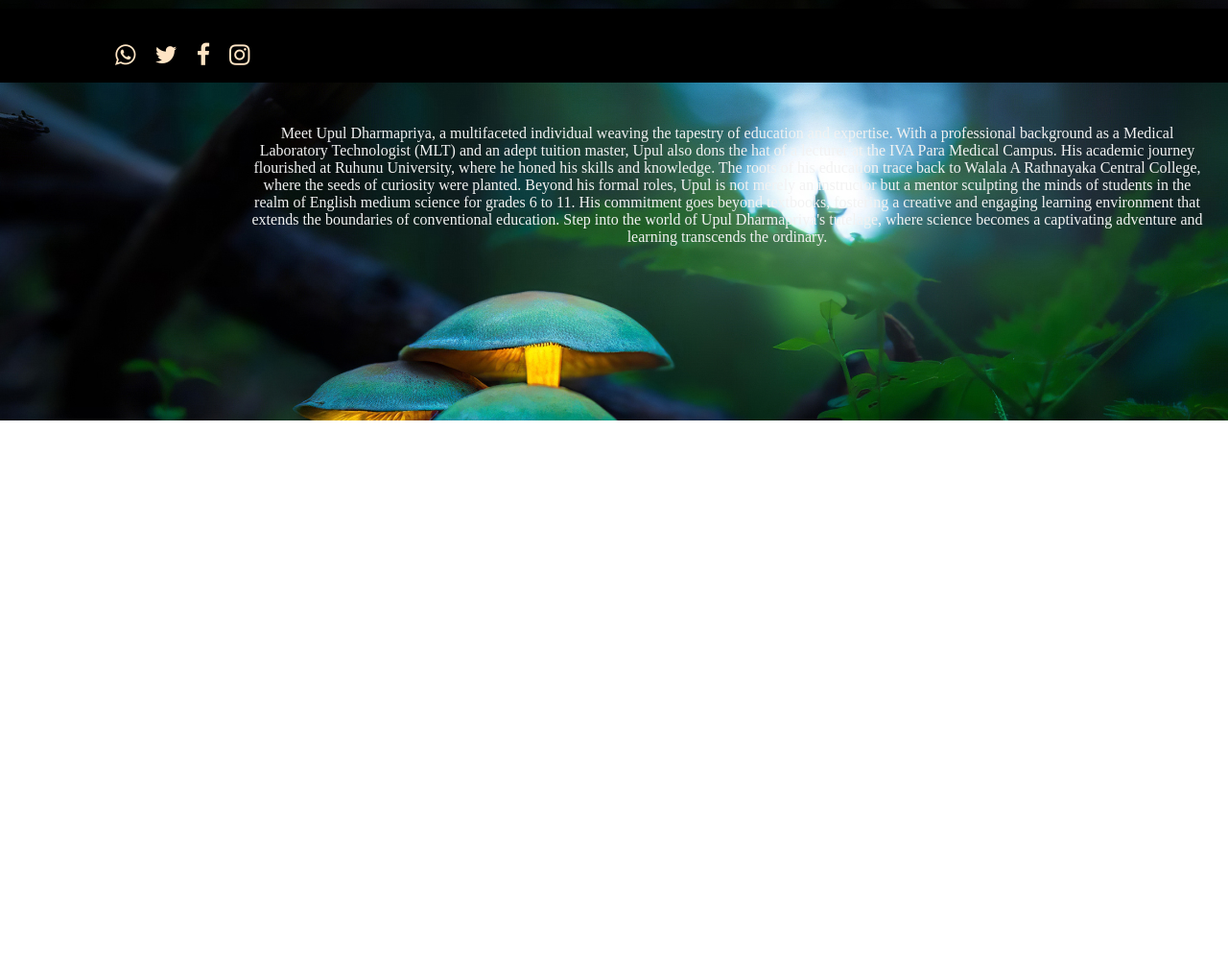
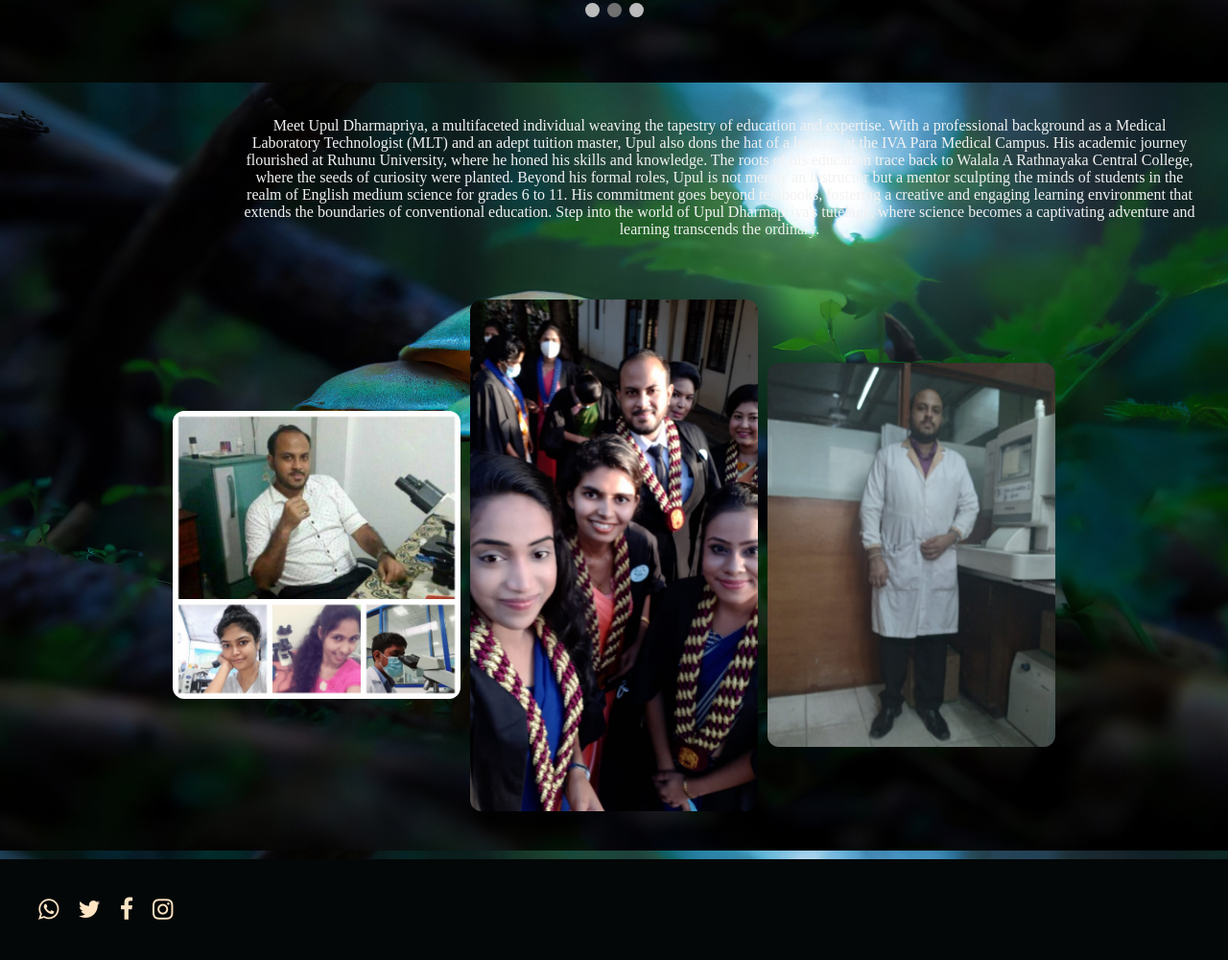
Before and after one commit to LumbiniChathurani/hndtution, a website built with Vite: page pages/biography/biography.html in a window 1280 px wide. Shown: the part 714-1714 px from the top of the page at 96% size. Before the commit the page ends 1152 px from the top, so only its background shows below. Built offline with nearby package versions, Linux system fonts and the light colour scheme.

```diff
--- a/pages/biography/biography.html
+++ b/pages/biography/biography.html
@@ -101,7 +101,7 @@
         setTimeout(showSlides, 4000);
       }
     </script>
-       <div class="footer">
+       <!--<div class="footer">
         <p>
           <ul class="media">
             <li><a href=" https://www.whatsapp.com/"> <i class="fa fa-whatsapp" aria-hidden="true"></i></a></li>
@@ -110,6 +110,23 @@
             <li><a href=" https://www.instagram.com/ "> <i class="fa fa-instagram" aria-hidden="true"></i></a></li>
           </ul>
         </p>
+      </div>-->
+
+      <div class="picture">
+          <div><img src="/pages/upul4.jfif" alt="teacher" style="" class="zoom"></div>
+          <div><img src="/pages/upul5.jfif" alt="teacher" style="" class="zoom"></div>
+          <div><img src="/pages/upul6.jfif" alt="teacher" style="" class="zoom"></div>
       </div>
+
+      <footer>
+        <p>
+          <ul class="media">
+            <li><a href="https://www.whatsapp.com/ "> <i class="fa fa-whatsapp" aria-hidden="true"></i></a></li>
+            <li><a href="https://twitter.com/login?lang=en "> <i class="fa fa-twitter" aria-hidden="true"></i></a></li>
+            <li><a href="https://www.facebook.com/ "> <i class="fa fa-facebook" aria-hidden="true"></i></a></li>
+            <li><a href="https://www.instagram.com/ "> <i class="fa fa-instagram" aria-hidden="true"></i></a></li>
+          </ul>
+        </p>
+      </footer>
   </body>
 </html>
--- a/pages/biography/style.css
+++ b/pages/biography/style.css
@@ -1,3 +1,9 @@
+* {
+  box-sizing: border-box;
+  padding: 0px;
+  margin: 0px;
+}
+
 .top-barstyle {
   display: flex;
   background-color: rgb(255, 252, 252);
@@ -77,7 +83,7 @@
   margin-top: 100px;
   margin-right: 50px;
   text-align: center;
-  height: 300px;
+  margin-bottom: 64px;
   align-items: center
 }
 .container2-child2 {
@@ -167,7 +173,7 @@
   object-fit: cover;
   aspect-ratio: 16/9;
 }
-.footer {
+/*.footer {
   position: fixed;
   left: 0;
   bottom: 0;
@@ -189,7 +195,7 @@
 }
 .media li a:hover {
   color: yellow;
-}
+}*/
 
 .gallery {
   margin: 5px;
@@ -206,3 +212,49 @@
   width: 100%;
   height: auto;
 }
+
+footer {
+  background-color: rgb(4, 7, 7);
+  height: auto;
+}
+
+
+.media {
+  padding: 40px;
+  list-style-type: none;
+  display: flex;
+  gap: 20px;
+}
+.media li a {
+  text-decoration: none;
+  color: bisque;
+  font-size: 25px;
+}
+.media li a:hover {
+  color: rgb(255, 47, 0);
+}
+
+.picture {
+  display: flex;
+  flex-wrap: wrap;
+  justify-content: center;
+  align-items: center;
+  gap: 10px;
+  margin-bottom: 50px;
+}
+
+.picture img  {
+  border-radius: 12px;
+  max-width: 300px;
+
+}
+
+.zoom {
+  transition: transform .2s;
+ }
+
+ .zoom:hover {
+   -ms-transform: scale(1.05);
+   -webkit-transform: scale(1.05);
+   transform: scale(1.05);
+ }
--- a/pages/classdetails/style.css
+++ b/pages/classdetails/style.css
@@ -1,3 +1,9 @@
+* {
+  box-sizing: border-box;
+  padding: 0px;
+  margin: 0px;
+}
+
 .top-barstyle {
   display: flex;
   background-color: rgb(255, 252, 252);
@@ -202,7 +208,7 @@
   margin: 50px;
 }
 
-.footer {
+/*.footer {
   position: fixed;
   left: 0;
   bottom: 0;
@@ -210,7 +216,7 @@
   background-color: black;
   color: aliceblue;
   text-align: center;
-}
+}*/
 
 .location-text {
   color: rgb(10, 10, 107);
@@ -233,14 +239,14 @@
   display: flex;
   gap: 20px;
 }
-.media li a {
+/*.media li a {
   text-decoration: none;
   color: bisque;
   font-size: 25px;
 }
 .media li a:hover {
   color: yellow;
-}
+}*/
 .button {
   background-color: #7b04aa;
   border: none;
@@ -275,3 +281,24 @@
   -webkit-transform: scale(1.01);
   transform: scale(1.01);
 }
+
+footer {
+  background-color: rgb(4, 7, 7);
+  height: auto;
+}
+
+
+.media {
+  padding: 40px;
+  list-style-type: none;
+  display: flex;
+  gap: 20px;
+}
+.media li a {
+  text-decoration: none;
+  color: bisque;
+  font-size: 25px;
+}
+.media li a:hover {
+  color: rgb(255, 47, 0);
+}
--- a/pages/contact/style.css
+++ b/pages/contact/style.css
@@ -1,3 +1,9 @@
+* {
+  box-sizing: border-box;
+  padding: 0px;
+  margin: 0px;
+}
+
 .top-barstyle {
   display: flex;
   background-color: rgb(255, 252, 252);
@@ -70,7 +76,7 @@
   margin-bottom: 1000px;
 }
 
-.footer {
+/*.footer {
   position: fixed;
   left: 0;
   bottom: 0;
@@ -92,4 +98,26 @@
 }
 .media li a:hover {
   color: yellow;
+}*/
+
+footer {
+  background-color: rgb(4, 7, 7);
+  height: fit-content;
+ width: auto;
 }
+
+
+.media {
+  padding: 40px;
+  list-style-type: none;
+  display: flex;
+  gap: 20px;
+}
+.media li a {
+  text-decoration: none;
+  color: bisque;
+  font-size: 25px;
+}
+.media li a:hover {
+  color: rgb(255, 47, 0);
+}
--- a/pages/faq/style.css
+++ b/pages/faq/style.css
@@ -1,3 +1,5 @@
+
+
 .top-barstyle {
   display: flex;
   background-color: rgb(255, 252, 252);
@@ -65,7 +67,7 @@
   background-attachment: fixed;
   background-size: cover;
 }
-.footer {
+/*.footer {
   position: fixed;
   left: 0;
   bottom: 0;
@@ -87,8 +89,29 @@
 }
 .media li a:hover {
   color: yellow;
-}
+}*/
 .text {
   color: white;
-  margin: 20px;
+
 }
+
+footer {
+  background-color: rgb(4, 7, 7);
+  height: auto;
+}
+
+
+.media {
+  padding: 40px;
+  list-style-type: none;
+  display: flex;
+  gap: 20px;
+}
+.media li a {
+  text-decoration: none;
+  color: bisque;
+  font-size: 25px;
+}
+.media li a:hover {
+  color: rgb(255, 47, 0);
+}
```
Also changed, not shown: index.html (+4 -4 lines), pages/biography/tutespapers.css (added, +57 -0 lines), pages/biography/tutespapers.html (added, +33 -0 lines), pages/classdetails/class-details.html (+16 -3 lines), pages/contact/contact-me.html (+13 -2 lines), pages/faq/faq.html (+13 -2 lines).
